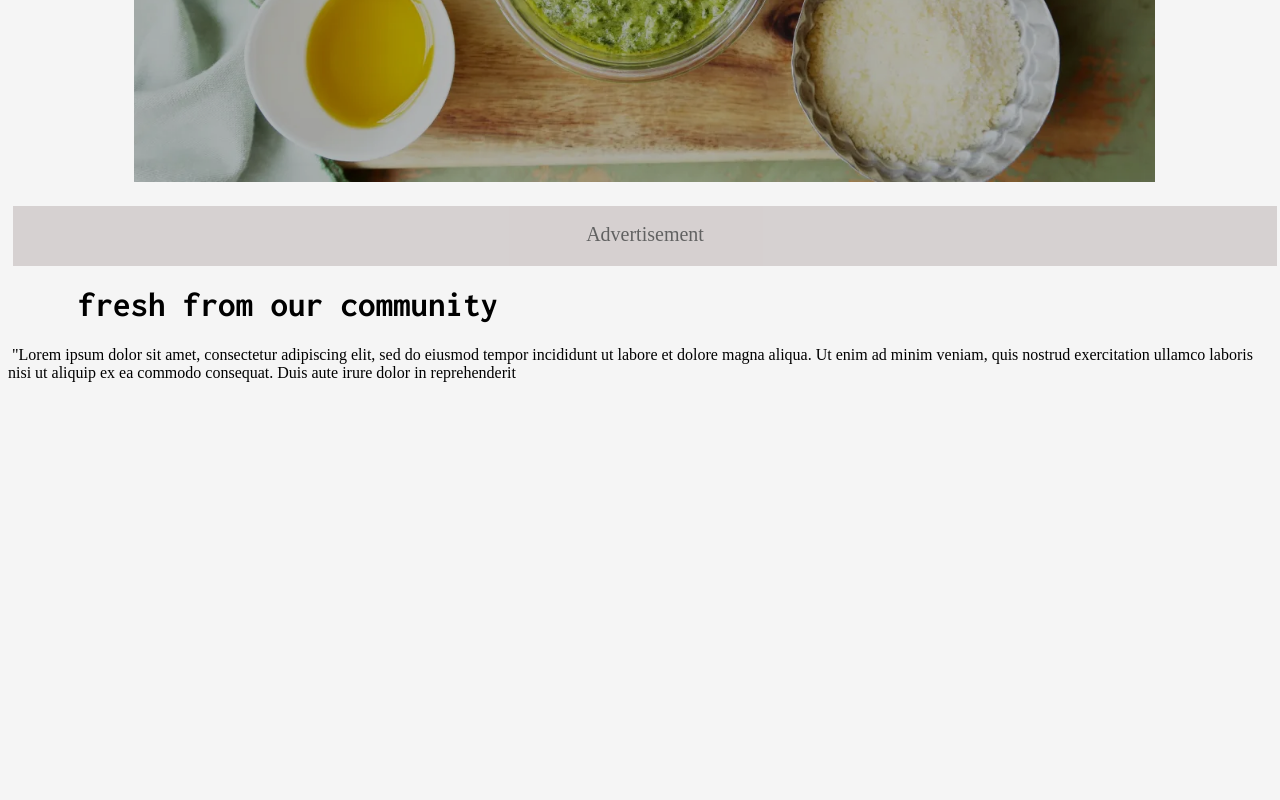
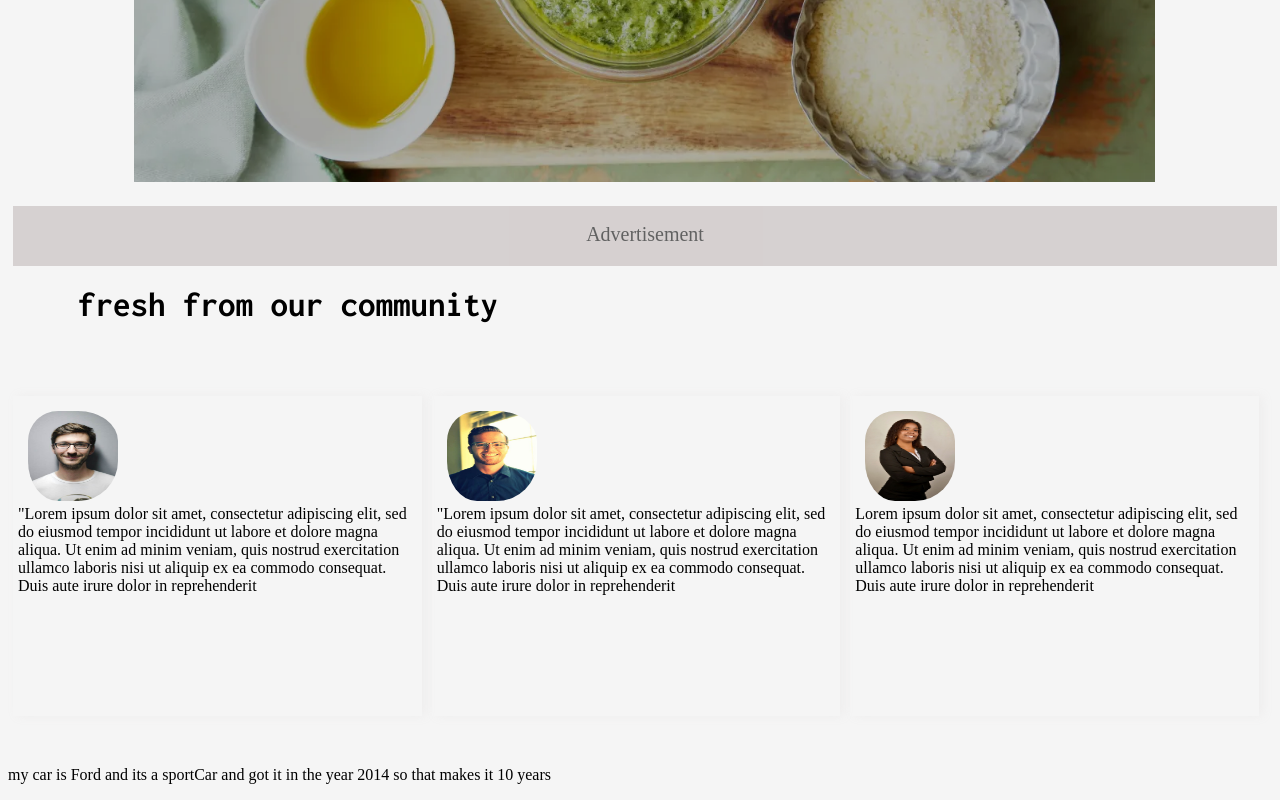
Before and after one commit to circle-invitability/Educa, a plain HTML site: page index.html in a window 1280 px wide. Shown: the part 1108-1908 px from the top of the page. Before the commit the page ends 1498 px from the top, so only its background shows below. Drawn offline with Linux system fonts and the light colour scheme; a web font is replaced by a local one.

Commit message:
version3

```diff
--- a/index.html
+++ b/index.html
@@ -22,7 +22,9 @@
   <style>
     @import url('https://fonts.googleapis.com/css2?family=Roboto:ital,wght@0,100;0,300;0,400;0,500;0,700;0,900;1,100;1,300;1,400;1,500;1,700;1,900&display=swap');
 
-    <link rel="preconnect" href="https://fonts.googleapis.com"><link rel="preconnect" href="https://fonts.gstatic.com" crossorigin><link href="https://fonts.googleapis.com/css2?family=Oswald:wght@200..700&display=swap" rel="stylesheet">
+    <link rel="preconnect" href="https://fonts.googleapis.com">
+    <link rel="preconnect" href="https://fonts.gstatic.com" crossorigin>
+    <link href="https://fonts.googleapis.com/css2?family=Oswald:wght@200..700&display=swap" rel="stylesheet">
   </style>
 </head>
 
@@ -157,9 +159,9 @@
 
 
     <div class="icons">
-      <i class="fa-solid fa-magnifying-glass" style="font-size:20px; color: whitesmoke;padding: 10px;"></i>
-      <i class="fa-regular fa-bookmark" style="font-size:20px; color: whitesmoke;padding: 10px;"></i>
-      <i class="fa-regular fa-user" style="font-size:20px; color: whitesmoke; padding: 10px;""></i>
+      <i class="fa-solid fa-magnifying-glass" style="font-size:20px; color: whitesmoke; padding: 10px"></i>
+      <i class= "fa-regular fa-bookmark" style="font-size:20px; color: whitesmoke;padding: 10px;"></i>
+      <i class= "fa-regular fa-user" style="font-size:20px; color: whitesmoke; padding: 10px;""></i>
       </div>
   </div>
 
@@ -182,11 +184,22 @@
 
 <div community-comment>
 <div class="comment">
-  <img src="img/person1" alt="">
-  <span>"Lorem ipsum dolor sit amet, consectetur adipiscing elit, sed do eiusmod tempor incididunt ut labore et dolore magna aliqua. Ut enim ad minim veniam, quis nostrud exercitation ullamco laboris nisi ut aliquip ex ea commodo consequat. Duis aute irure dolor in reprehenderit</span>
+  <img src="img/person1.jpeg" alt="person one" class="comment-profile">
+  <div class="comment-text">"Lorem ipsum dolor sit amet, consectetur adipiscing elit, sed do eiusmod tempor incididunt ut labore et dolore magna aliqua. Ut enim ad minim veniam, quis nostrud exercitation ullamco laboris nisi ut aliquip ex ea commodo consequat. Duis aute irure dolor in reprehenderit</div>
+  </div>
+
+  <div class="comment">
+  <img src="img/person2.jpeg" alt="person one" class="comment-profile">
+  <div class="comment-text">"Lorem ipsum dolor sit amet, consectetur adipiscing elit, sed do eiusmod tempor incididunt ut labore et dolore magna aliqua. Ut enim ad minim veniam, quis nostrud exercitation ullamco laboris nisi ut aliquip ex ea commodo consequat. Duis aute irure dolor in reprehenderit</div>
+  </div>
+
+  <div class="comment">
+    <img src="img/person3.jpg" alt="person one" class="comment-profile">
+  <div class="comment-text">Lorem ipsum dolor sit amet, consectetur adipiscing elit, sed do eiusmod tempor incididunt ut labore et dolore magna aliqua. Ut enim ad minim veniam, quis nostrud exercitation ullamco laboris nisi ut aliquip ex ea commodo consequat. Duis aute irure dolor in reprehenderit</sp>
   </div>
   </div>
+
+   <p id="demo"></p>
     <script src="script.js"></script>
 </body>
-
 </html>
--- a/script.js
+++ b/script.js
@@ -0,0 +1,17 @@
+class Car {
+    constructor(name, year, type, color) {
+        this.name = name;
+        this.year = year;
+        this.type = type;
+        this.color = color;
+    }
+
+    age() {
+        let date = new Date();
+     return date.getFullYear() - this.year
+    }
+}
+
+ const myCar = new Car("Ford", 2014, "sportCar", "Black");
+ let output = document.getElementById("demo");
+  output.innerHTML = `my car is  ${myCar.name} and its a ${myCar.type} and got it in the year ${myCar.year} so that makes it ${myCar.age()} years`
--- a/style.css
+++ b/style.css
@@ -220,3 +220,52 @@ h1.first-text {
   font-size: 35px;
   margin-top: 20px;
 }
+
+.comunity-comment {
+  display: block;
+  box-sizing: border-box;
+
+
+
+}
+.comment {
+  float: left;
+  padding: 5px;
+  width: 32.33%;
+  height: 20em;
+  margin: 50px 5px;
+  box-shadow: 4px 0 10px rgba(184, 177, 177, 0.1);
+
+}
+.comment-profile {
+    width: 100px;
+  height: 100px;
+  border: none;
+  padding: 10px 0 0 10px;
+  border-radius: 40%;
+}
+
+
+.comunity-comment::after {
+  content: "";
+  clear: both;
+  display: table;
+}
+
+div.reload {
+  border: 16px solid rgba(52, 125, 199, 0.918);
+  border-top: 16px solid black;
+  width: 100px;
+  height: 100px;
+  border-radius: 50%;
+ margin: auto;
+  clear: both;
+  animation: spin 2s linear infinite;
+}
+@keyframes spin {
+  from {transform: rotate(0deg);}
+  to {transform: rotate(360deg);}
+}
+div.user  {
+  position: static;
+}
```
